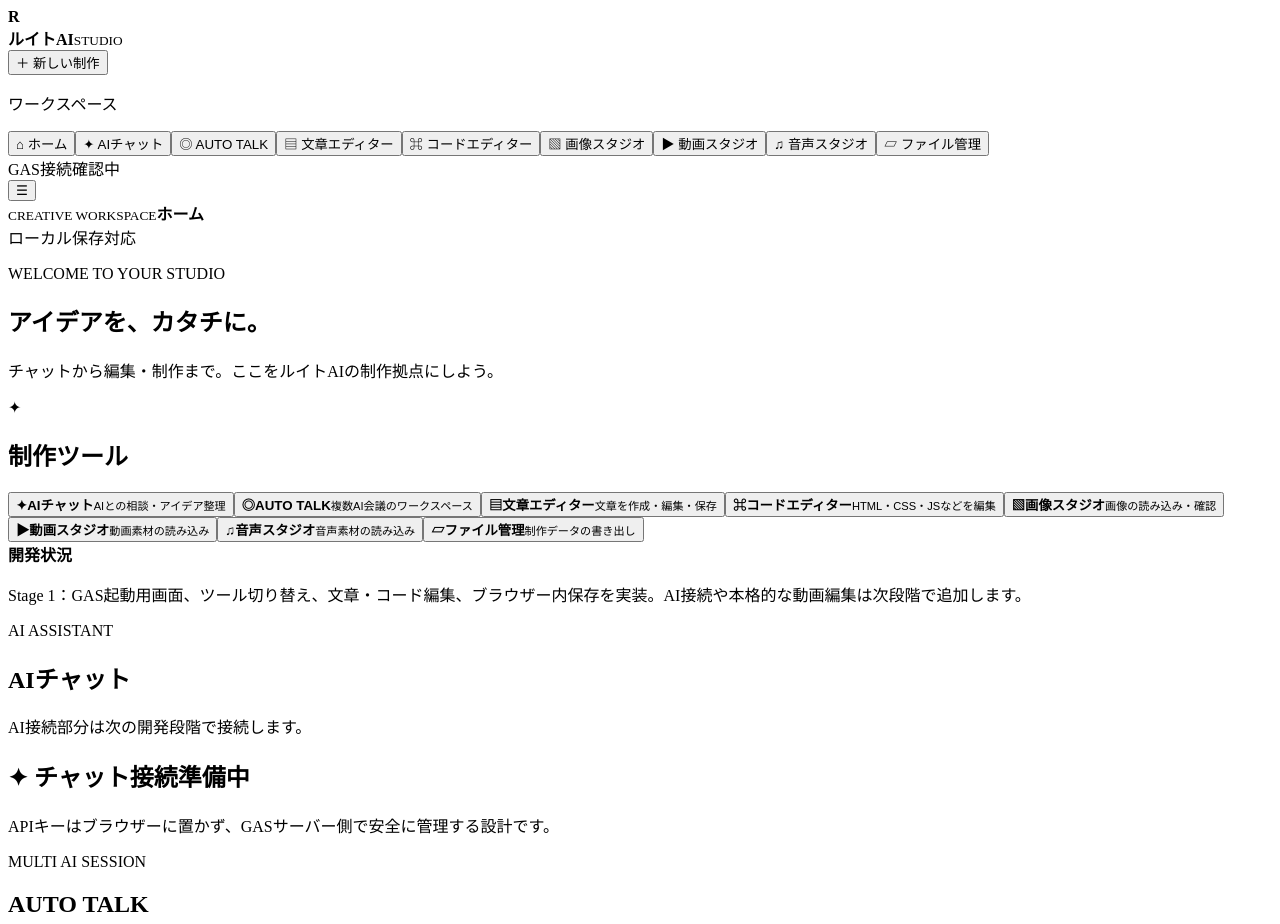
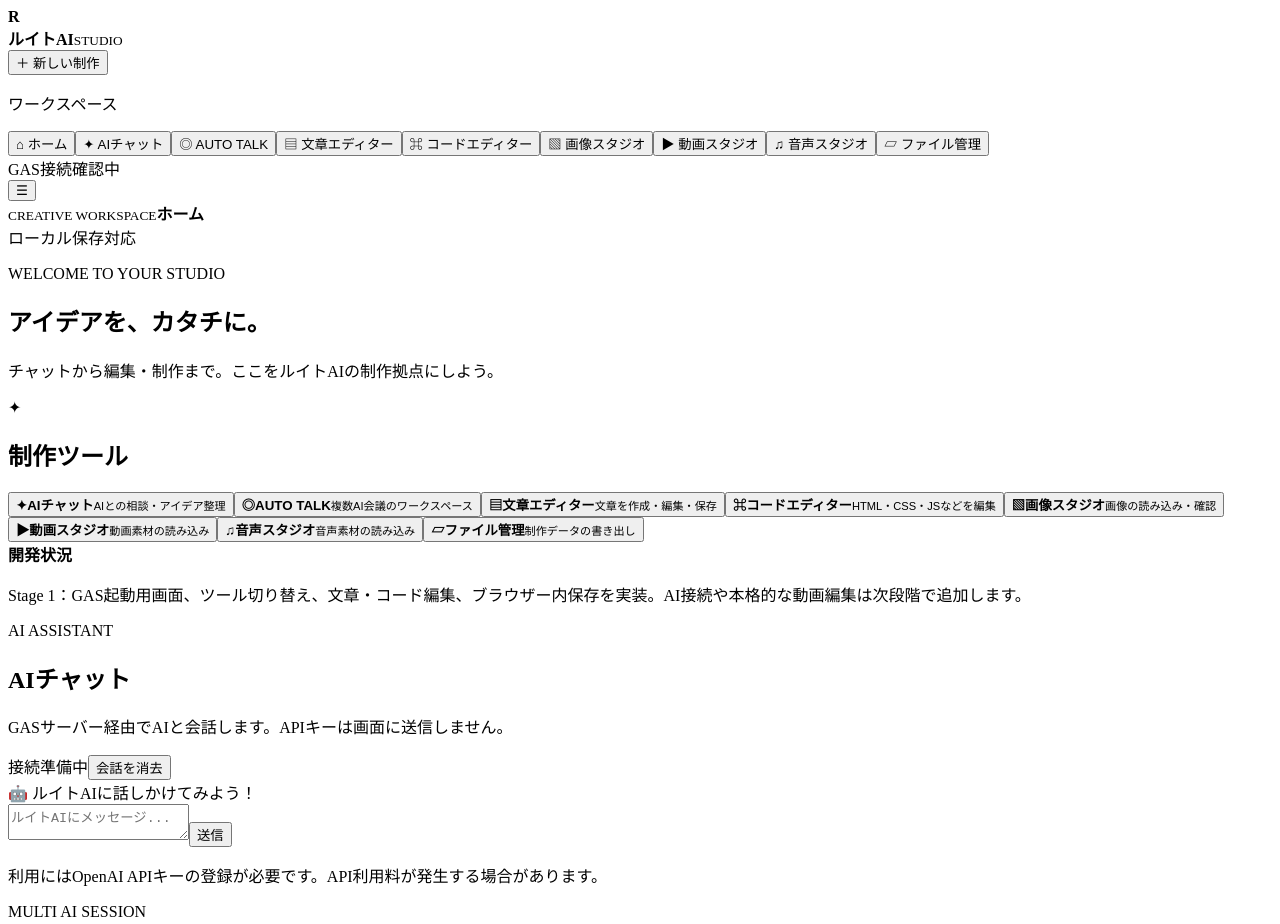
Before and after one commit to ogkanera1-dotcom/-, a plain HTML site: page index.html in a window 1280 px wide. Shown: the top 924 px of the page. Drawn offline with Linux system fonts and the light colour scheme.

Commit message:
Add Ruito AI chat interface

```diff
--- a/index.html
+++ b/index.html
@@ -6,7 +6,7 @@
 <main class="main"><header class="topbar"><button class="mobile-menu" id="mobile-menu">☰</button><div><small>CREATIVE WORKSPACE</small><strong id="page-title">ホーム</strong></div><span class="save-state" id="save-state">ローカル保存対応</span></header><div class="content">
 <section class="view active" id="view-home"><div class="welcome"><div><p class="eyebrow">WELCOME TO YOUR STUDIO</p><h1>アイデアを、<span>カタチに。</span></h1><p>チャットから編集・制作まで。ここをルイトAIの制作拠点にしよう。</p></div><div class="welcome-orb">✦</div></div><h2>制作ツール</h2><div class="tool-grid">
 <button class="tool-card" data-view="chat"><b>✦</b><strong>AIチャット</strong><small>AIとの相談・アイデア整理</small></button><button class="tool-card" data-view="talk"><b>◎</b><strong>AUTO TALK</strong><small>複数AI会議のワークスペース</small></button><button class="tool-card" data-view="text"><b>▤</b><strong>文章エディター</strong><small>文章を作成・編集・保存</small></button><button class="tool-card" data-view="code"><b>⌘</b><strong>コードエディター</strong><small>HTML・CSS・JSなどを編集</small></button><button class="tool-card" data-view="image"><b>▧</b><strong>画像スタジオ</strong><small>画像の読み込み・確認</small></button><button class="tool-card" data-view="video"><b>▶</b><strong>動画スタジオ</strong><small>動画素材の読み込み</small></button><button class="tool-card" data-view="audio"><b>♫</b><strong>音声スタジオ</strong><small>音声素材の読み込み</small></button><button class="tool-card" data-view="files"><b>▱</b><strong>ファイル管理</strong><small>制作データの書き出し</small></button></div><div class="notice"><strong>開発状況</strong><p>Stage 1：GAS起動用画面、ツール切り替え、文章・コード編集、ブラウザー内保存を実装。AI接続や本格的な動画編集は次段階で追加します。</p></div></section>
-<section class="view" id="view-chat"><div class="view-heading"><p class="eyebrow">AI ASSISTANT</p><h1>AIチャット</h1><p>AI接続部分は次の開発段階で接続します。</p></div><div class="placeholder"><h2>✦ チャット接続準備中</h2><p>APIキーはブラウザーに置かず、GASサーバー側で安全に管理する設計です。</p></div></section>
+<section class="view" id="view-chat"><div class="view-heading"><p class="eyebrow">AI ASSISTANT</p><h1>AIチャット</h1><p>GASサーバー経由でAIと会話します。APIキーは画面に送信しません。</p></div><div class="chat-panel"><div class="chat-toolbar"><span id="chat-status">接続準備中</span><button class="button" id="clear-chat">会話を消去</button></div><div class="chat-messages" id="chat-messages" aria-live="polite"><div class="chat-empty">🤖 ルイトAIに話しかけてみよう！</div></div><form id="chat-form" class="chat-form"><textarea id="chat-input" rows="2" maxlength="6000" placeholder="ルイトAIにメッセージ..." required></textarea><button class="button primary" id="chat-send" type="submit">送信</button></form><p class="chat-footnote">利用にはOpenAI APIキーの登録が必要です。API利用料が発生する場合があります。</p></div></section>
 <section class="view" id="view-talk"><div class="view-heading"><p class="eyebrow">MULTI AI SESSION</p><h1>AUTO TALK</h1><p>AI同士の会議を行う専用スペース。</p></div><label>会議テーマ<input class="field" id="talk-topic" placeholder="例：ルイトAIの次の機能を考える"></label><div class="participants"><span>🧠 ChatGPT <small>設計担当</small></span><span>🌟 Gemini <small>席を確保</small></span><span>💻 Copilot <small>開発担当</small></span></div><div class="placeholder"><h2>会議エンジン準備中</h2><p>実際のAI間通信は各AIサービスの接続設定後に有効になります。</p></div></section>
 <section class="view" id="view-text"><div class="view-heading"><p class="eyebrow">DOCUMENT WORKSPACE</p><h1>文章エディター</h1><p>入力内容はこのブラウザーに自動保存されます。</p></div><input class="field" id="text-title" placeholder="ドキュメント名"><textarea class="editor" id="text-editor" placeholder="ここに文章を書く..."></textarea><div class="actions"><button class="button primary" id="export-text">TXTを書き出す</button><button class="button" id="clear-text">内容を消去</button></div></section>
 <section class="view" id="view-code"><div class="view-heading"><p class="eyebrow">CODE WORKSPACE</p><h1>コードエディター</h1><p>HTML・CSS・JavaScriptなどを編集できます。</p></div><div class="actions"><input class="field" id="code-filename" value="main.html"><select class="field" id="code-language"><option>html</option><option>css</option><option>javascript</option><option>text</option></select></div><textarea class="editor code-editor" id="code-editor" spellcheck="false" placeholder="ここにコードを書く..."></textarea><div class="actions"><button class="button primary" id="export-code">コードを書き出す</button><button class="button" id="clear-code">内容を消去</button></div></section>
```
